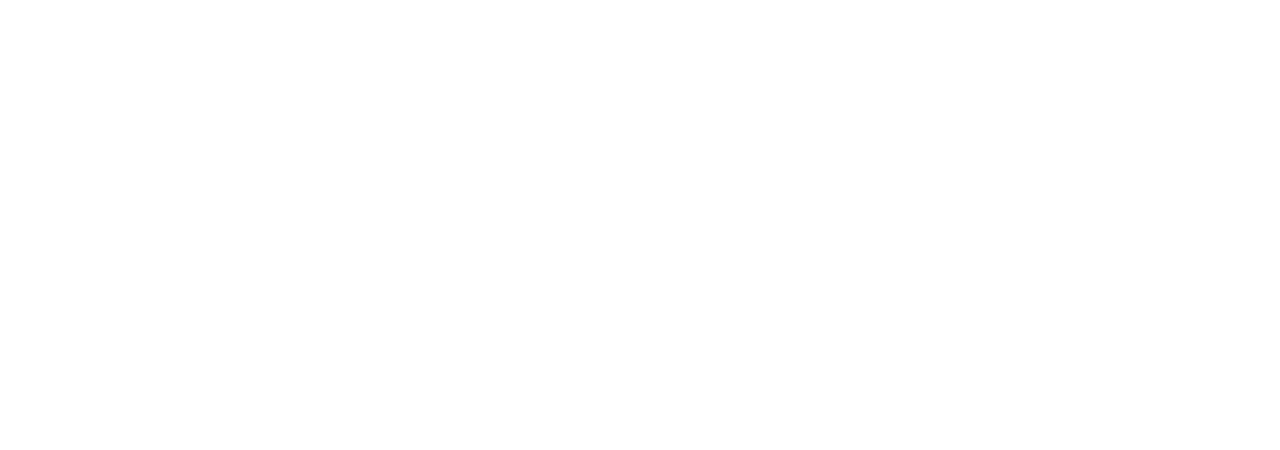
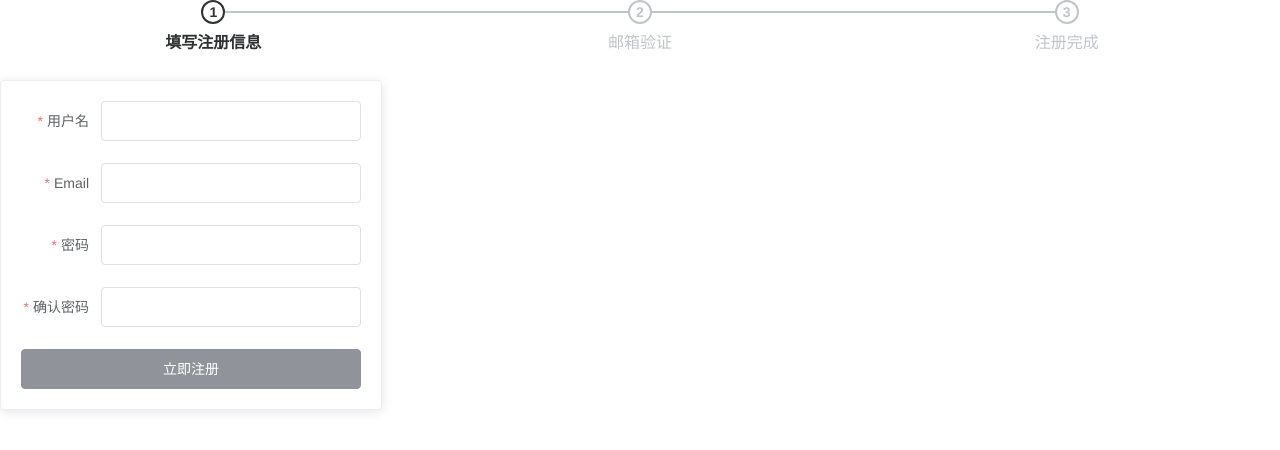
Before and after one commit to LRDundefind/lexaing, a Vue app: page /#/sign in a window 1280 px wide. Shown: the top 450 px of the page. Built offline with nearby package versions, Linux system fonts and the light colour scheme.

Commit message:
登陆，注册

```diff
--- a/src/App.vue
+++ b/src/App.vue
@@ -16,8 +16,6 @@
   font-family: 'Avenir', Helvetica, Arial, sans-serif;
   -webkit-font-smoothing: antialiased;
   -moz-osx-font-smoothing: grayscale;
-  text-align: center;
   color: #2c3e50;
-  margin-top: 60px;
 }
 </style>
--- a/src/router/index.js
+++ b/src/router/index.js
@@ -1,8 +1,9 @@
 import Vue from 'vue'
 import Router from 'vue-router'
 //import HelloWorld from '@/components/HelloWorld'
-//登录路由
+//登录注册路由
 const Login = resolve => require([ '@/views/login/login'],resolve)
+const Sign = resolve => require([ '@/views/login/sign'],resolve)
 //首页路由
 //import Home from './home/home'
 const Home = resolve => require([ '@/views/home/index'],resolve)
@@ -19,6 +20,10 @@
 			name: 'login',
 			component: Login,
 		},{
+			path: '/sign',
+			name: 'sign',
+			component: Sign,
+		},{
 			path: '/home',
 			name: 'home',
 			component: Home,
--- a/src/style/common.scss
+++ b/src/style/common.scss
@@ -119,3 +119,9 @@
     clear: both;
     height: 0;
 }
+.pos-a{
+    position: absolute;
+}
+.pos-r{
+    position: relative;
+}
--- a/src/views/home/index.vue
+++ b/src/views/home/index.vue
@@ -1,16 +1,12 @@
 <template>
-  <div class="hello">
-    <h1>{{ msg }}</h1>
-    <el-row>
-      <el-button>默认按钮</el-button>
-      <el-button type="primary">主要按钮</el-button>
-      <el-button type="success">成功按钮</el-button>
-      <el-button type="info">信息按钮</el-button>
-      <el-button type="warning">警告按钮</el-button>
-      <el-button type="danger">危险按钮</el-button>
-    </el-row>
+    <div class="hello">
+        <el-container>
+          <el-header>Header</el-header>
+          <el-main>Main</el-main>
+          <el-footer>Footer</el-footer>
+        </el-container>
 
-  </div>
+    </div>
 </template>
 
 <script>
@@ -37,17 +33,17 @@
 <!-- Add "scoped" attribute to limit CSS to this component only -->
 <style scoped lang="scss">
 .hello{
-    h1, h2 {
-        color: red;
-        font-size: 20px;
+    .el-header, .el-footer {
+        background-color: #B3C0D1;
+        color: #333;
+        text-align: center;
+        line-height: 60px;
     }
-    ul {
-      list-style-type: none;
-      padding: 0;
-    }
-    li {
-      display: inline-block;
-      margin: 0 10px;
+    .el-main {
+      background-color: #E9EEF3;
+      color: #333;
+      text-align: center;
+      line-height: 160px;
     }
 }
 
--- a/src/views/login/login.vue
+++ b/src/views/login/login.vue
@@ -1,15 +1,27 @@
 <template>
-    <div class="hello">
+    <div class="login">
         <img src="../../assets/logo.png">
-        <h1>{{ msg }}</h1>
-        <el-row>
-            <el-button>默认按钮</el-button>
-            <el-button type="primary">主要按钮</el-button>
-            <el-button type="success">成功按钮</el-button>
-            <el-button type="info">信息按钮</el-button>
-            <el-button type="warning">警告按钮</el-button>
-            <el-button type="danger">危险按钮</el-button>
-        </el-row>
+        <el-card class="box-card pos-a">
+            <div slot="header" class="clearfix">
+              <span>乐享登陆网</span>
+            </div>
+            <div class="text item">
+                <p class="font-size-14">Email或用户名</p>
+                <el-input
+                  placeholder="请输入Email或用户名"
+                  v-model="form.username"
+                  clearable>
+                </el-input>
+                <p class="font-size-14 m-t-20 clearfix">密码 <a href="#" class="floatRight">忘记密码？</a></p>
+                <el-input
+                  placeholder="请输入密码"
+                  v-model="form.password"
+                  clearable>
+                </el-input>
+                <el-button type="primary" class="loginBtn m-t-20" @click="login">登 陆</el-button>
+            </div>
+            <el-button type="info" class="signBtn pos-a" @click="sign">立即注册</el-button>
+        </el-card>
 
     </div>
 </template>
@@ -20,43 +32,64 @@
     name: 'HelloWorld',
     data () {
       return {
-        msg: 'Welcome to Your Vue.js App...'
+          form:{
+              username:'',
+              password:''
+          }
       }
     },
     mounted() {
-        this.getList()
+
     },
     created(){
-        //this.defaultAddForm = JSON.parse(JSON.stringify(this.addForm));
+
     },
     methods:{
-        getList(){
-            test.api({
-                query_type: "province",
-                top_num: 10
-            })
-            .then(response => {
-                console.log(response)
-            });
+        login(){
+            if(this.form.username==''){
+                this.$message({
+                    message: '请输入账号',
+                    type: 'warning'
+                });
+            }else if(this.form.password==''){
+                this.$message({
+                    message: '请输入密码',
+                    type: 'warning'
+                });
+            }else{
+
+            }
         },
+        sign(){
+            this.$router.push({path:'/sign'})
+        }
     }
 }
 </script>
 
 <!-- Add "scoped" attribute to limit CSS to this component only -->
 <style scoped lang="scss">
-.hello{
-    h1, h2 {
-        color: red;
-        font-size: 24px;
+.login{
+    .font-size-14{
+        font-size: 14px;
     }
-    ul {
-      list-style-type: none;
-      padding: 0;
-    }
-    li {
-      display: inline-block;
-      margin: 0 10px;
+    height: 100vh;
+    background: #ccc;
+    .box-card {
+        width: 380px;
+        height: 400px;
+        top: 80px;
+        right: 40px;
+        font-size: 20px;
+        .loginBtn,.signBtn{
+          width: 100%;
+        }
+        .signBtn{
+            bottom: 0;
+            left: 0;
+            font-size: 20px;
+            line-height: 20px;
+        }
     }
 }
 
--- /dev/null
+++ b/src/views/login/sign.vue
@@ -0,0 +1,117 @@
+<template>
+    <div class="sign">
+        <el-steps :active="active" finish-status="success" align-center>
+            <el-step title="填写注册信息"></el-step>
+            <el-step title="邮箱验证"></el-step>
+            <el-step title="注册完成"></el-step>
+        </el-steps>
+        <el-card class="box-card pos-a">
+            <el-form :model="ruleForm" status-icon :rules="rules" ref="ruleForm" label-width="80px" class="demo-ruleForm">
+                <el-form-item label="用户名" prop="username">
+                    <el-input v-model="ruleForm.username" autocomplete="off"></el-input>
+                </el-form-item>
+                <el-form-item label="Email" prop="Email">
+                    <el-input v-model="ruleForm.Email" autocomplete="off"></el-input>
+                </el-form-item>
+                <el-form-item label="密码" prop="pass">
+                    <el-input type="password" v-model="ruleForm.pass" autocomplete="off"></el-input>
+                </el-form-item>
+                <el-form-item label="确认密码" prop="checkPass">
+                    <el-input type="password" v-model="ruleForm.checkPass" autocomplete="off"></el-input>
+                </el-form-item>
+            </el-form>
+            <el-button type="info" class="signBtn" @click="submitForm('ruleForm')">立即注册</el-button>
+        </el-card>
+
+    </div>
+</template>
+
+<script>
+import { test } from '@/services/apis/test';
+export default {
+    data () {
+        var validatePass = (rule, value, callback) => {
+            if (value === '') {
+              callback(new Error('请输入密码'));
+            } else {
+              if (this.ruleForm.checkPass !== '') {
+                this.$refs.ruleForm.validateField('checkPass');
+              }
+              callback();
+            }
+        };
+        var validatePass2 = (rule, value, callback) => {
+            if (value === '') {
+              callback(new Error('请再次输入密码'));
+            } else if (value !== this.ruleForm.pass) {
+              callback(new Error('两次输入密码不一致!'));
+            } else {
+              callback();
+            }
+        };
+        return {
+            active:0,  //进度条，表明步骤从0开始
+            ruleForm: {
+                username:'',
+                Email:'',
+                pass: '',
+                checkPass: '',
+            },
+            rules: {
+                username:[
+                    { required: true, message: '请输入用户名', trigger: 'blur' },
+                ],
+                Email:[
+                    { required: true, message: '请输入邮箱地址', trigger: 'blur' },
+                    { type: 'email', message: '请输入正确的邮箱地址', trigger: ['blur', 'change'] }
+                ],
+                pass: [
+                    { required: true, message: '请输入密码', trigger: 'blur' },
+                    { validator: validatePass, trigger: 'blur' }
+                ],
+                checkPass: [
+                    { required: true, message: '请确认密码', trigger: 'blur' },
+                    { validator: validatePass2, trigger: 'blur' }
+                ],
+            }
+        }
+    },
+    mounted() {
+
+    },
+    created(){
+
+    },
+    methods:{
+        submitForm(formName) {
+            this.$refs[formName].validate((valid) => {
+              if (valid) {
+                alert('submit!');
+              } else {
+                console.log('error submit!!');
+                return false;
+              }
+            });
+        },
+    }
+}
+</script>
+
+<!-- Add "scoped" attribute to limit CSS to this component only -->
+<style scoped lang="scss">
+.sign{
+    .font-size-14{
+        font-size: 14px;
+    }
+    height: 100vh;
+    .box-card {
+        width: 380px;
+        top: 80px;
+        .signBtn{
+          width: 100%;
+        }
+
+    }
+}
+
+</style>
```
